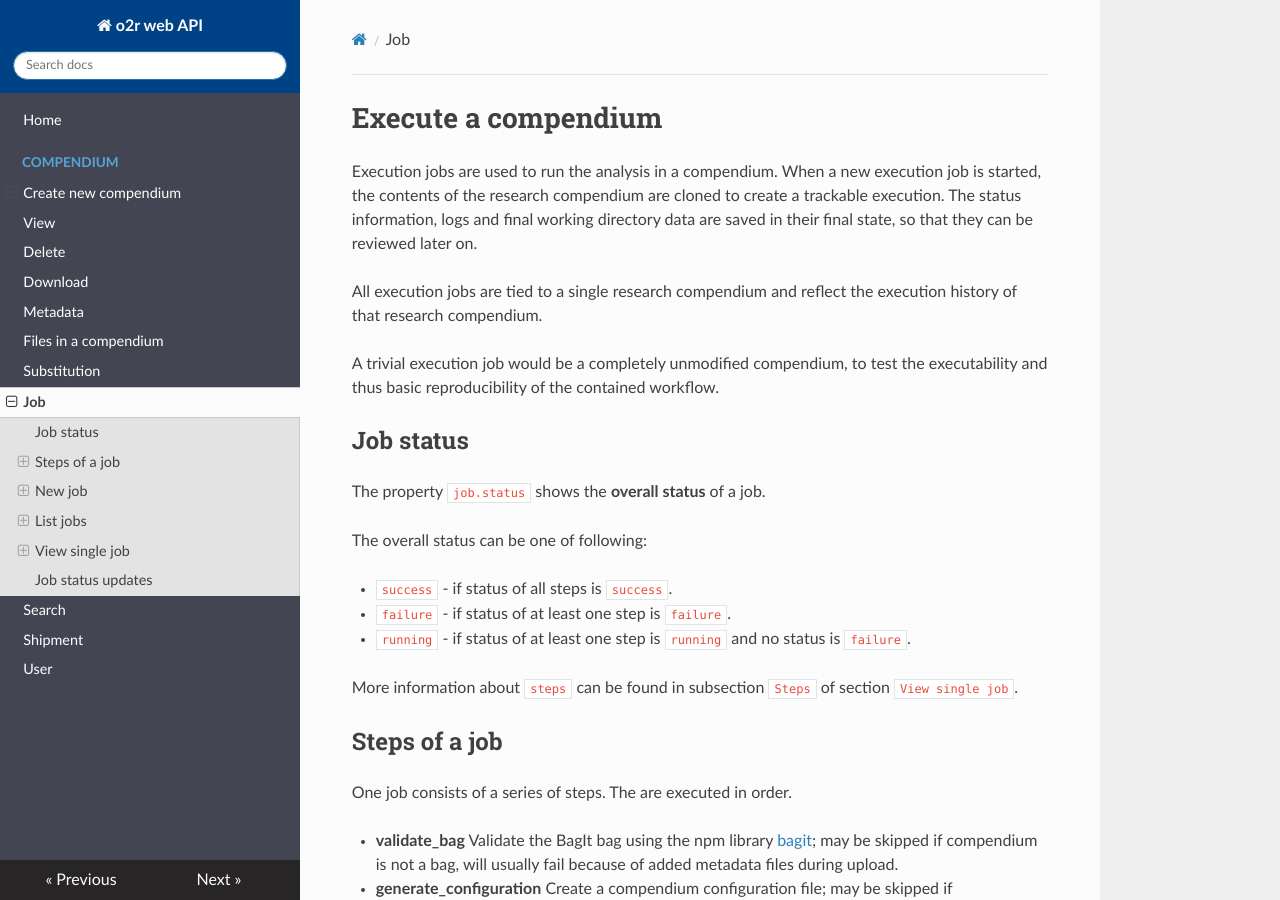
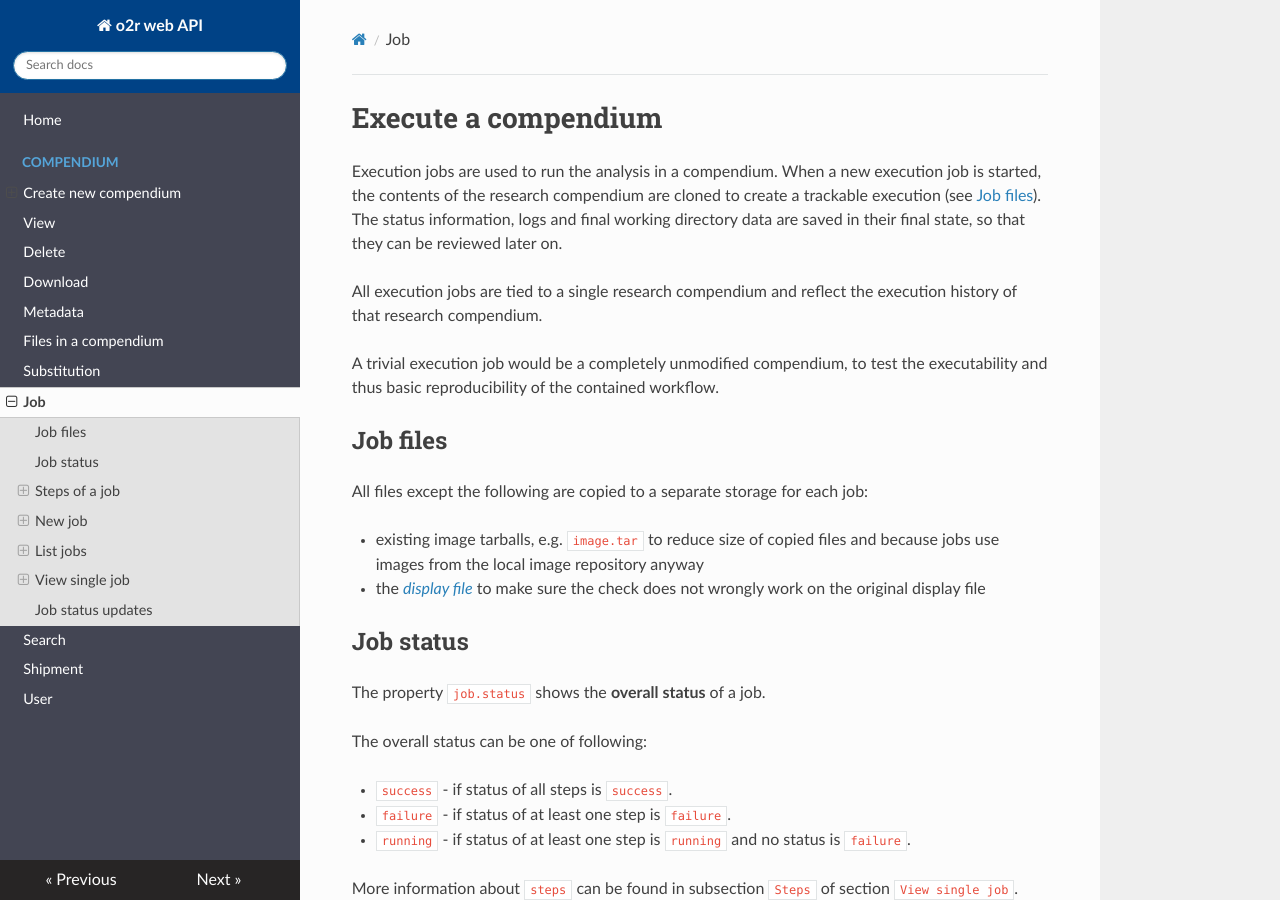
Before and after one commit to o2r-project/api, an MkDocs documentation site: the page built from docs/job.md, in a window 1280 px wide and 900 px high. Built offline with MkDocs 1.6.1, drawn with Linux system fonts in a browser that asks for light colours; nearby versions of some CDN libraries; old or Windows-style settings are respelled for this version of MkDocs.

Commit message:
clarify which files are copied to job directory

```diff
--- a/docs/job.md
+++ b/docs/job.md
@@ -1,12 +1,19 @@
 # Execute a compendium
 
 Execution jobs are used to run the analysis in a compendium.
-When a new execution job is started, the contents of the research compendium are cloned to create a trackable execution.
+When a new execution job is started, the contents of the research compendium are cloned to create a trackable execution (see [Job files](#job-files)).
 The status information, logs and final working directory data are saved in their final state, so that they can be reviewed later on.
 
 All execution jobs are tied to a single research compendium and reflect the execution history of that research compendium.
 
 A trivial execution job would be a completely unmodified compendium, to test the executability and thus basic reproducibility of the contained workflow.
+
+## Job files
+
+All files except the following are copied to a separate storage for each job:
+
+- existing image tarballs, e.g. `image.tar` to reduce size of copied files and because jobs use images from the local image repository anyway
+- the [_display file_](http://o2r.info/erc-spec/spec/#main-display-file) to make sure the check does not wrongly work on the original display file
 
 ## Job status
 
```
